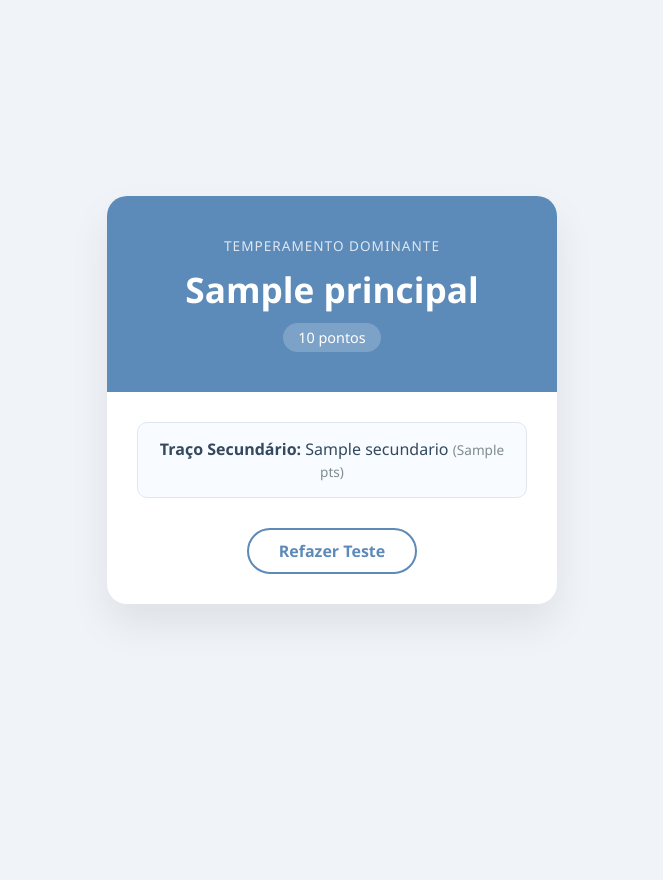
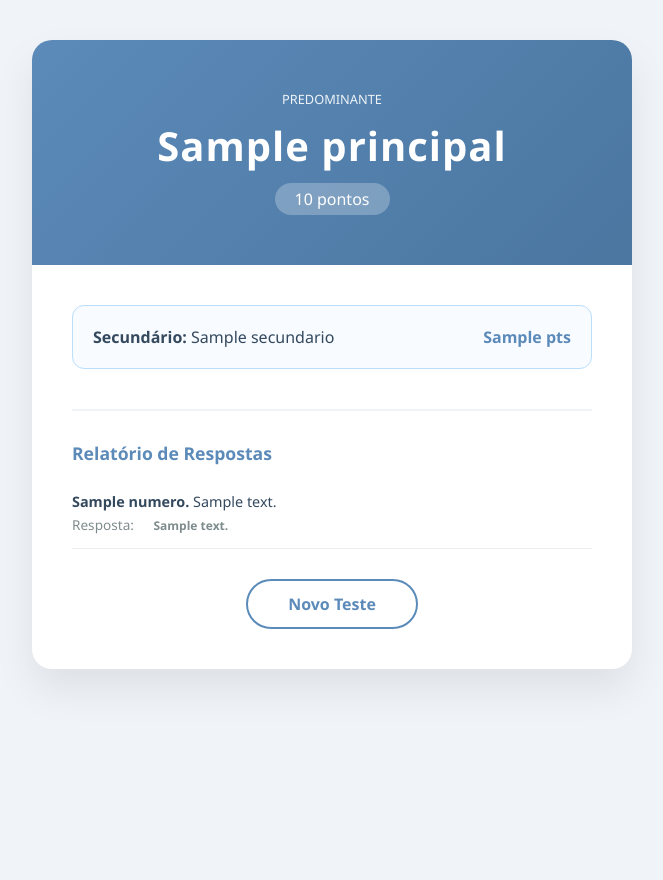
Before and after one commit to andradepv/Trabalho-SBC-IA-, a Flask app: template templates/resultado.html in a window 1280 px wide. Shown: the whole page, without its empty margins (308-971 px from the left). Before the commit the page ends 616 px from the top, so only its background shows below. Run offline with Flask 3, Linux system fonts and the light colour scheme; the template is opened without the code that fills it: most values are stand-ins (such as "Sample title", 1, 10 or a date in 2020).

Commit message:
Versao semi final

```diff
--- a/app.py
+++ b/app.py
@@ -1,9 +1,10 @@
 from flask import Flask, render_template, request, redirect, session
-from conhecimento import selecionar_perguntas, PONTUACAO_RESPOSTAS
+from conhecimento import selecionar_perguntas, selecionar_perguntas_extras, PONTUACAO_RESPOSTAS, MAPA_TEXTO_RESPOSTAS, TEMPERAMENTOS
 from inferencia import inicializar_pontuacoes, aplicar_regra, avaliar_resultados
+import random
 
 app = Flask(__name__)
-app.secret_key = "segredo_sbc"
+app.secret_key = "blue_app_key_secret"
 
 @app.route("/")
 def index():
@@ -11,48 +12,131 @@ def index():
 
 @app.route("/inicio")
 def inicio():
-    session["perguntas"] = selecionar_perguntas()
     session["pontuacoes"] = inicializar_pontuacoes()
+    session["perguntas"] = selecionar_perguntas([])
+    session["historico_respostas"] = []
     session["indice"] = 0
+    session["fase_extra"] = False
+    # Define total inicial como 16. Se tiver fase extra, aumentaremos para 21.
+    session["total_perguntas"] = 16
     return redirect("/pergunta")
+
+@app.route("/simular")
+def simular():
+    # Pega o alvo da URL (ex: ?alvo=Colérico)
+    alvo_url = request.args.get("alvo")
+    if alvo_url and alvo_url in TEMPERAMENTOS:
+        temp_alvo = alvo_url
+    else:
+        temp_alvo = random.choice(TEMPERAMENTOS)
+
+    session["pontuacoes"] = inicializar_pontuacoes()
+    session["historico_respostas"] = []
+
+    # Gera perguntas e responde automaticamente
+    perguntas = selecionar_perguntas([])
+    for i, p in enumerate(perguntas):
+        if p["temperamento"] == temp_alvo:
+            resp_sigla = "A" # Concordo totalmente
+        else:
+            resp_sigla = "D" # Discordo
+
+        aplicar_regra(session["pontuacoes"], p["temperamento"], PONTUACAO_RESPOSTAS[resp_sigla])
+
+        session["historico_respostas"].append({
+            "numero": i + 1,
+            "texto": p["texto"],
+            "resposta_texto": MAPA_TEXTO_RESPOSTAS[resp_sigla] + " (Simulado)",
+            "resposta_sigla": resp_sigla
+        })
+
+    return redirect("/resultado")
 
 @app.route("/pergunta", methods=["GET", "POST"])
 def pergunta():
-    perguntas = session["perguntas"]
-    indice = session["indice"]
-    pontuacoes = session["pontuacoes"]
+    perguntas = session.get("perguntas", [])
+    indice = session.get("indice", 0)
+    pontuacoes = session.get("pontuacoes")
+    historico = session.get("historico_respostas", [])
+
+    # Recupera o total atual (16 ou 21)
+    total_atual = session.get("total_perguntas", 16)
 
     if request.method == "POST":
-        resposta = request.form["resposta"]
+        resposta_sigla = request.form["resposta"]
         pergunta_atual = perguntas[indice]
-        aplicar_regra(
-            pontuacoes,
-            pergunta_atual["temperamento"],
-            PONTUACAO_RESPOSTAS[resposta]
-        )
+
+        aplicar_regra(pontuacoes, pergunta_atual["temperamento"], PONTUACAO_RESPOSTAS[resposta_sigla])
+
+        historico.append({
+            "numero": len(historico) + 1,
+            "texto": pergunta_atual["texto"],
+            "resposta_texto": MAPA_TEXTO_RESPOSTAS[resposta_sigla],
+            "resposta_sigla": resposta_sigla
+        })
+
         session["pontuacoes"] = pontuacoes
+        session["historico_respostas"] = historico
         session["indice"] += 1
         indice += 1
 
+    # Acabaram as perguntas da lista atual?
     if indice >= len(perguntas):
+        principal, pont_p, _, _ = avaliar_resultados(pontuacoes)
+
+        # --- LÓGICA DA FASE EXTRA ---
+        # Se pontuação < 6 E ainda não rodou a fase extra
+        if (principal is None or pont_p < 6) and not session.get("fase_extra"):
+            session["fase_extra"] = True
+            session["indice"] = 0
+
+            # Filtra o que já foi respondido
+            perguntas_ja_feitas = [{"texto": h["texto"]} for h in historico]
+
+            # Adiciona mais 5 perguntas
+            novas_extras = selecionar_perguntas_extras(perguntas_ja_feitas)
+            session["perguntas"] = novas_extras
+
+            # Atualiza o total visual para incluir as 5 novas (16 + 5 = 21)
+            session["total_perguntas"] = 16 + len(novas_extras)
+
+            return redirect("/pergunta")
+
         return redirect("/resultado")
 
     return render_template(
         "pergunta.html",
         pergunta=perguntas[indice],
-        numero=indice + 1,
-        total=len(perguntas)
+        # Numero corrido para o usuário
+        numero=len(historico) + 1,
+        total=total_atual
     )
 
 @app.route("/resultado")
 def resultado():
-    principal, pont_p, secundario, pont_s = avaliar_resultados(session["pontuacoes"])
+    pontuacoes = session.get("pontuacoes", inicializar_pontuacoes())
+    principal_cand, pont_p_cand, secundario_cand, pont_s_cand = avaliar_resultados(pontuacoes)
+
+    principal = None
+    secundario = None
+    pont_p = 0
+    pont_s = 0
+
+    if pont_p_cand is not None and pont_p_cand >= 6:
+        principal = principal_cand
+        pont_p = pont_p_cand
+
+        if pont_s_cand is not None and pont_s_cand > 3:
+            secundario = secundario_cand
+            pont_s = pont_s_cand
+
     return render_template(
         "resultado.html",
         principal=principal,
         pont_p=pont_p,
         secundario=secundario,
-        pont_s=pont_s
+        pont_s=pont_s,
+        historico=session.get("historico_respostas", [])
     )
 
 if __name__ == "__main__":
--- a/templates/resultado.html
+++ b/templates/resultado.html
@@ -3,94 +3,59 @@
 <head>
     <meta charset="UTF-8">
     <meta name="viewport" content="width=device-width, initial-scale=1.0">
-    <title>Seu Resultado</title>
+    <title>Resultado</title>
     <style>
-        /* (Mesmo CSS Global) */
         :root {
-            --bg-color: #f0f4f8;
-            --card-bg: #ffffff;
-            --primary-blue: #5c8ab9;
-            --dark-blue: #34495e;
+            --bg-color: #f0f4f8; --card-bg: #ffffff;
+            --primary-blue: #5c8ab9; --dark-blue: #34495e;
         }
         body {
-            font-family: 'Segoe UI', Roboto, sans-serif;
-            background-color: var(--bg-color);
-            margin: 0;
-            display: flex;
-            justify-content: center;
-            align-items: center;
-            min-height: 100vh;
+            font-family: 'Segoe UI', sans-serif; background-color: var(--bg-color);
+            margin: 0; padding: 40px 20px; display: flex; justify-content: center; min-height: 100vh;
         }
         .container {
-            background-color: var(--card-bg);
-            padding: 0; /* Padding removido para o header do card funcionar */
-            border-radius: 20px;
-            box-shadow: 0 20px 40px rgba(0,0,0,0.08);
-            width: 90%;
-            max-width: 450px;
-            overflow: hidden; /* Para o border-radius cortar a imagem */
-            text-align: center;
+            background-color: var(--card-bg); border-radius: 20px;
+            box-shadow: 0 20px 40px rgba(0,0,0,0.08); width: 100%;
+            max-width: 600px; overflow: hidden; text-align: center; height: fit-content;
         }
-
-        /* Cabeçalho do Card */
         .result-header {
-            background-color: var(--primary-blue);
-            color: white;
-            padding: 40px 20px;
+            background: linear-gradient(135deg, #5c8ab9 0%, #4a76a0 100%);
+            color: white; padding: 50px 20px;
         }
-
-        .result-label {
-            text-transform: uppercase;
-            font-size: 0.85rem;
-            opacity: 0.8;
-            letter-spacing: 1px;
+        .main-result { font-size: 2.5rem; font-weight: 700; margin: 10px 0; letter-spacing: 1px; }
+        .main-score {
+            background: rgba(255,255,255,0.25); padding: 5px 20px;
+            border-radius: 30px; font-size: 1rem; display: inline-block;
         }
-
-        .main-result {
-            font-size: 2.2rem;
-            font-weight: 700;
-            margin: 10px 0;
+        .result-body { padding: 40px; }
+        .secondary-box {
+            background-color: #f8fbff; border: 1px solid #bbdefb;
+            padding: 20px; border-radius: 12px; margin-bottom: 40px;
+            color: var(--dark-blue); display: flex; justify-content: space-between; align-items: center;
         }
-
-        .main-score {
-            background: rgba(255,255,255,0.2);
-            padding: 5px 15px;
-            border-radius: 20px;
-            font-size: 0.9rem;
-            display: inline-block;
+        .history-section {
+            text-align: left; margin-top: 30px; border-top: 2px solid #f0f4f8; padding-top: 30px;
         }
-
-        /* Corpo do Card */
-        .result-body {
-            padding: 30px;
+        .history-title {
+            color: var(--primary-blue); font-size: 1.1rem; margin-bottom: 15px; font-weight: 600;
         }
-
-        .secondary-box {
-            background-color: #f8fbff;
-            border: 1px solid #e1e8ed;
-            padding: 15px;
-            border-radius: 10px;
-            margin-bottom: 30px;
-            color: var(--dark-blue);
+        .history-item {
+            background-color: #fff; border-bottom: 1px solid #eee; padding: 12px 0; font-size: 0.9rem;
         }
-
+        .q-tag {
+            font-size: 0.75rem; font-weight: bold; padding: 2px 8px;
+            border-radius: 4px; margin-left: 8px; display: inline-block;
+        }
+        .tag-A, .tag-B { color: #1565c0; background: #e3f2fd; }
+        .tag-C { color: #78909c; background: #eceff1; }
+        .tag-D, .tag-E { color: #c62828; background: #ffebee; }
         .btn-restart {
-            display: inline-block;
-            border: 2px solid var(--primary-blue);
-            color: var(--primary-blue);
-            padding: 10px 30px;
-            border-radius: 50px;
-            text-decoration: none;
-            font-weight: 600;
-            transition: all 0.3s;
+            display: block; width: fit-content; margin: 30px auto 0;
+            border: 2px solid var(--primary-blue); color: var(--primary-blue);
+            padding: 12px 40px; border-radius: 50px; text-decoration: none;
+            font-weight: 600; transition: all 0.3s;
         }
-
-        .btn-restart:hover {
-            background-color: var(--primary-blue);
-            color: white;
-        }
-
-        .error-msg { color: #95a5a6; font-style: italic; }
+        .btn-restart:hover { background-color: var(--primary-blue); color: white; }
     </style>
 </head>
 <body>
@@ -98,7 +63,7 @@
 
         {% if principal %}
             <div class="result-header">
-                <div class="result-label">Temperamento Dominante</div>
+                <div style="text-transform: uppercase; font-size: 0.8rem; opacity: 0.9;">Predominante</div>
                 <div class="main-result">{{ principal }}</div>
                 <div class="main-score">{{ pont_p }} pontos</div>
             </div>
@@ -106,27 +71,46 @@
             <div class="result-body">
                 {% if secundario %}
                     <div class="secondary-box">
-                        <strong>Traço Secundário:</strong> {{ secundario }}
-                        <span style="font-size: 0.85em; color: #7f8c8d;">({{ pont_s }} pts)</span>
+                        <span><strong>Secundário:</strong> {{ secundario }}</span>
+                        <span style="font-weight: bold; color: #5c8ab9;">{{ pont_s }} pts</span>
                     </div>
-                {% else %}
-                    <p style="color: #7f8c8d; font-size: 0.9em; margin-bottom: 20px;">
-                        Seu perfil é fortemente definido, sem um secundário evidente.
-                    </p>
                 {% endif %}
 
-                <a href="/" class="btn-restart">Refazer Teste</a>
+                <div class="history-section">
+                    <div class="history-title">Relatório de Respostas</div>
+                    {% for item in historico %}
+                        <div class="history-item">
+                            <div style="color: #34495e; margin-bottom: 4px;">
+                                <strong>{{ item.numero }}.</strong> {{ item.texto }}
+                            </div>
+                            <div style="color: #7f8c8d; font-size: 0.85rem;">
+                                Resposta: <span class="q-tag tag-{{ item.resposta_sigla }}">{{ item.resposta_texto }}</span>
+                            </div>
+                        </div>
+                    {% endfor %}
+                </div>
+                <a href="/" class="btn-restart">Novo Teste</a>
             </div>
         {% else %}
-            <div class="result-header" style="background-color: #90a4ae;">
+            <div class="result-header" style="background: #90a4ae;">
                 <div class="main-result">Indefinido</div>
             </div>
             <div class="result-body">
-                <p class="error-msg">Não foi possível determinar um temperamento dominante claro.</p>
+                <p style="color: #7f8c8d; margin-bottom: 20px;">
+                    Pontuação insuficiente (< 6) mesmo após a fase extra.
+                </p>
+                <div class="history-section">
+                    <div class="history-title">Histórico</div>
+                    {% for item in historico %}
+                        <div class="history-item">
+                            <div>{{ item.numero }}. {{ item.texto }}</div>
+                            <span class="q-tag tag-{{ item.resposta_sigla }}">{{ item.resposta_texto }}</span>
+                        </div>
+                    {% endfor %}
+                </div>
                 <a href="/" class="btn-restart">Tentar Novamente</a>
             </div>
         {% endif %}
-
     </div>
 </body>
 </html>
```
Also changed, not shown: conhecimento.py (+76 -95 lines), inferencia.py (+3 -11 lines), templates/index.html (+50 -52 lines), templates/pergunta.html (+23 -79 lines).
